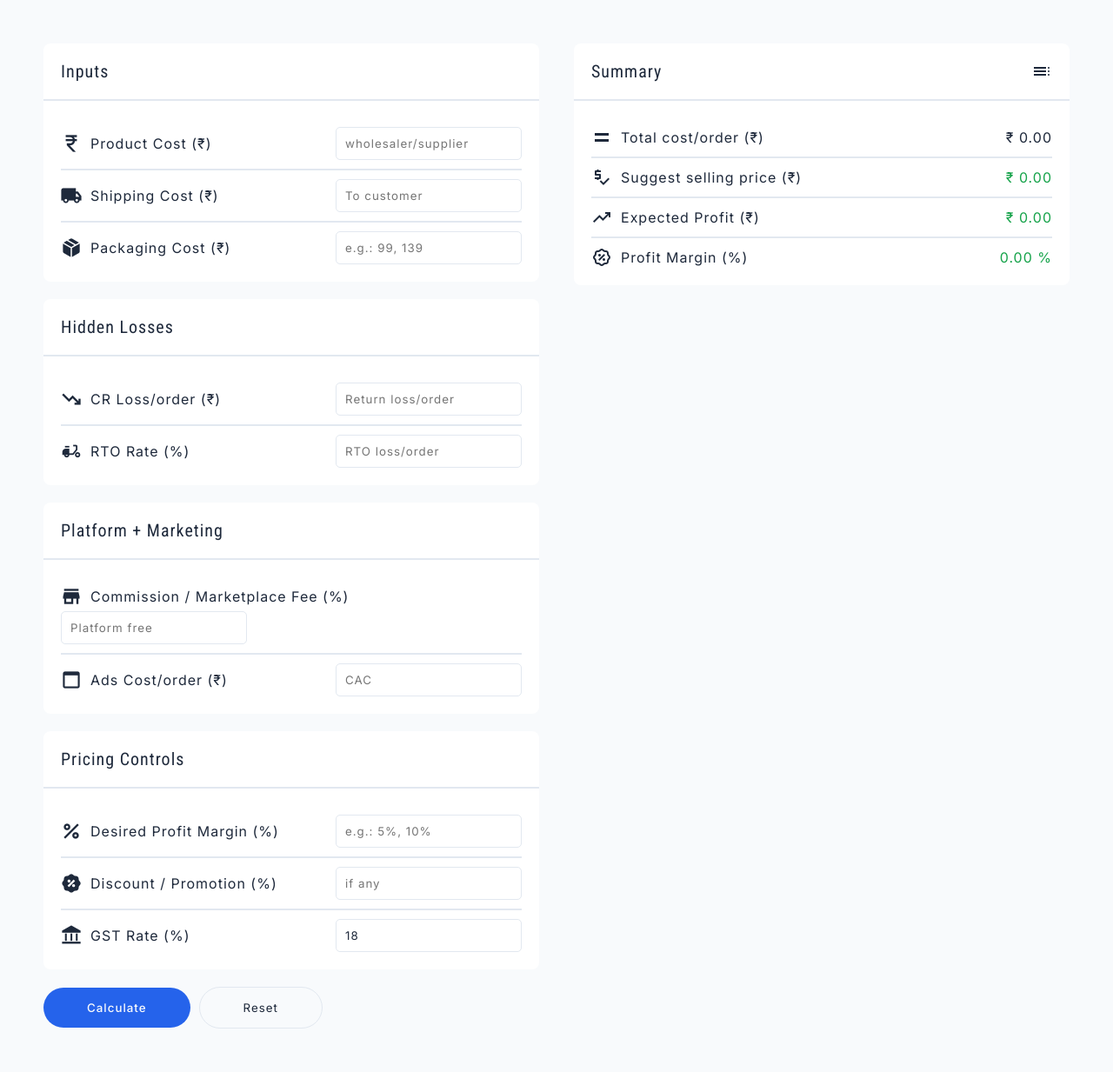
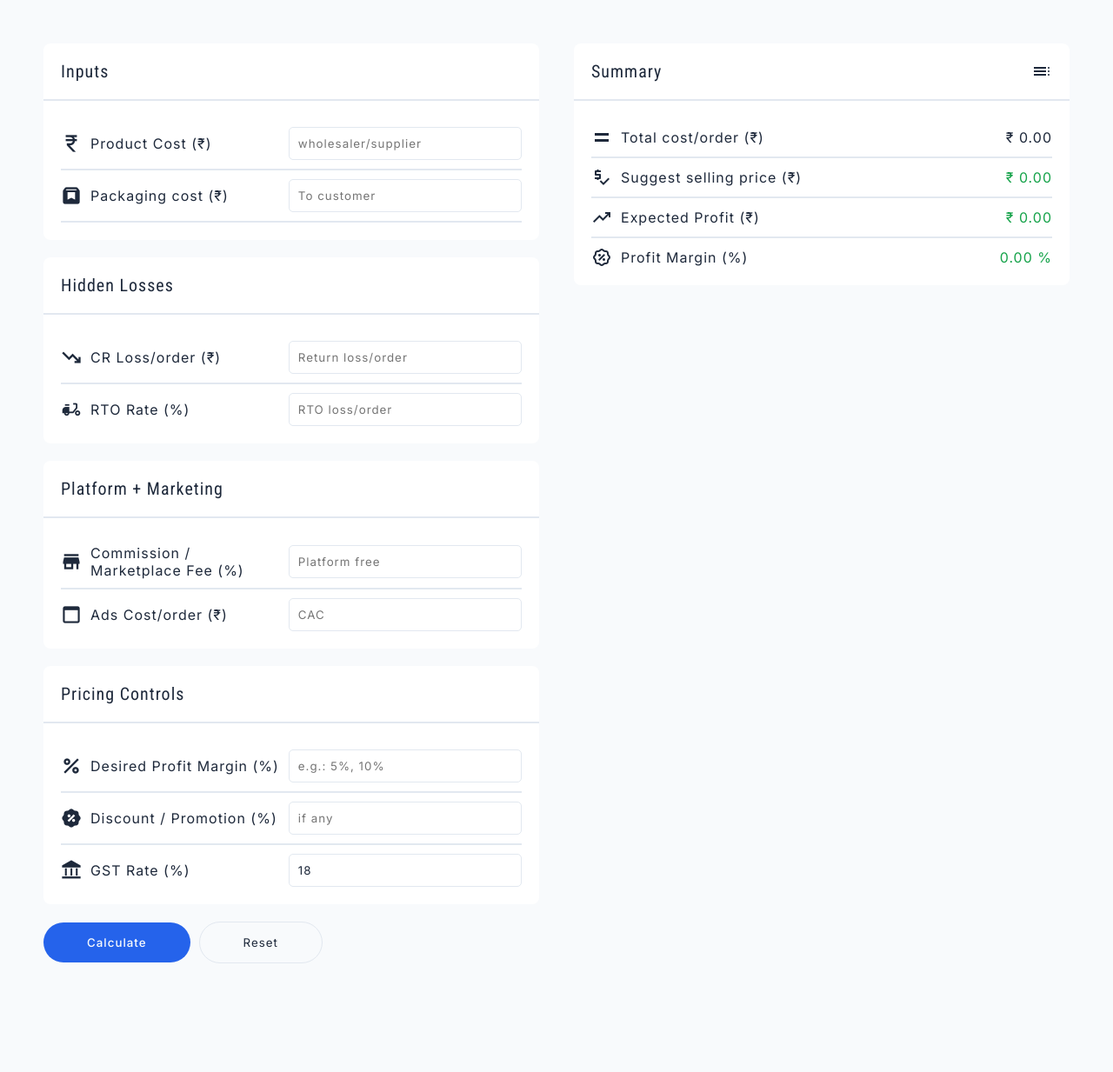
Before and after one commit to coderadi-in/seller-toolset-v3, a Flask app: page /tools/price-calculator/ in a window 1280 px wide. Shown: the part 102-1335 px from the top of the page at 87% size. After the commit the page ends 1210 px from the top, so only its background shows below. Run offline with Flask 3, Linux system fonts and the light colour scheme.

Commit message:
Updated Price Calculator. Update UI.

```diff
--- /dev/null
+++ b/static/css/anim/price_calculator.css
@@ -0,0 +1,23 @@
+/* | CALCULATOR SECTION [START] */
+.calculator .stats-card,
+.calculator .actions {
+    transform: translateY(60px);
+    opacity: 0;
+    transition:
+        transform 0.6s ease-in-out,
+        opacity 0.6s;
+}
+
+.calculator.visible .stats-card,
+.calculator.visible .actions {
+    transform: translateY(0);
+    opacity: 1;
+}
+
+.calculator .stats-card:nth-child(1) {transition-delay: 0ms;}
+.calculator .stats-card:nth-child(2) {transition-delay: 100ms;}
+.calculator .stats-card:nth-child(3) {transition-delay: 200ms;}
+.calculator .stats-card:nth-child(4) {transition-delay: 300ms;}
+.calculator .stats-card:nth-child(5) {transition-delay: 400ms;}
+.calculator .actions {transition-delay: 500ms;}
+/* | CALCULATOR SECTION [END] */
--- a/static/css/pages/cr_calculator.css
+++ b/static/css/pages/cr_calculator.css
@@ -13,7 +13,10 @@
 .stats-card .body {padding: 20px;}
 
 .stats-card .input-row label,
-.stats-card .input-row input {flex: 1;}
+.stats-card .input-row input,
+.stats-card .input-row .output-data {width: 100%;}
+
+.stats-card .input-row .output-data {text-align: end;}
 /* | STATS-CARD [END] */
 
 /* | RIGHT PANEL STATS CARD [START] */
--- a/static/css/pages/price_calculator.css
+++ b/static/css/pages/price_calculator.css
@@ -10,8 +10,13 @@
 
 .stats-card .heading .h3 {padding: 20px;}
 .stats-card .heading .symbol {padding: 20px;}
+.stats-card .body {padding: 20px;}
 
-.stats-card .body {padding: 20px;}
+.stats-card .input-row label,
+.stats-card .input-row input,
+.stats-card .input-row .output-data {width: 100%;}
+
+.stats-card .input-row .output-data {text-align: end;}
 /* | STATS-CARD [END] */
 
 /* | RIGHT PANEL STATS CARD [START] */
@@ -21,3 +26,10 @@
 @media (max-width: 1024px) {
     .calculator .section {flex-direction: column;}
 }
+
+@media (max-width: 568px) {
+    .input-row {
+        flex-direction: column;
+        align-items: start;
+    }
+}
--- a/static/js/pages/price_calculator.js
+++ b/static/js/pages/price_calculator.js
@@ -1,6 +1,8 @@
+// ? IMPORTING OBSERVER
+import { observer } from '../base/observer.js';
+
 // ? GETTING DOC ELEMENTS
 const productCost = document.getElementById('productCost');
-const shippingCost = document.getElementById('shippingCost');
 const packagingCost = document.getElementById('packagingCost');
 const crLoss = document.getElementById('crLoss');
 const rtoRate = document.getElementById('rtoRate');
@@ -23,7 +25,6 @@ const profitMarginOutput = document.getElementById('profitMargin');
 // * FUNCTION TO GET SUMMARY INSIGHTS
 function getPricingInsights({
     productCost,          // ₹
-    shippingCost,         // ₹
     packagingCost,        // ₹
     crLossPerOrder,       // ₹
 
@@ -44,12 +45,11 @@ function getPricingInsights({
 
     // 1. ESTIMATE RTO LOSS
     // Assumption: RTO loss mainly adds shipping + packaging again
-    const rtoLossPerOrder = rtoRate * (shippingCost + packagingCost);
+    const rtoLossPerOrder = rtoRate * packagingCost;
 
     // 2. BASE COST (DIRECT EXPENSE)
     const baseCost =
         productCost +
-        shippingCost +
         packagingCost +
         crLossPerOrder +
         rtoLossPerOrder +
@@ -101,7 +101,6 @@ function getPricingInsights({
 // & PRICE CALCULATION FUNCTIONALITY
 calculateBtn.addEventListener('click', () => {
     const productCostValue = Number(productCost.value) || 0;
-    const shippingCostValue = Number(shippingCost.value) || 0;
     const packagingCostValue = Number(packagingCost.value) || 0;
     const crLossValue = Number(crLoss.value) || 0;
     const rtoRateValue = Number(rtoRate.value) || 0;
@@ -114,7 +113,6 @@ calculateBtn.addEventListener('click', () => {
     try {
         const results = getPricingInsights({
             productCost: productCostValue,
-            shippingCost: shippingCostValue,
             packagingCost: packagingCostValue,
             crLossPerOrder: crLossValue,
             rtoRatePercent: rtoRateValue,
@@ -142,7 +140,6 @@ calculateBtn.addEventListener('click', () => {
 // & RESET FUNCTIONALITY
 resetBtn.addEventListener('click', () => {
     productCost.value = '';
-    shippingCost.value = '';
     packagingCost.value = '';
     crLoss.value = '';
     rtoRate.value = '';
@@ -157,3 +154,14 @@ resetBtn.addEventListener('click', () => {
     expectedProfitOutput.textContent = '\u20B9 0.00';
     profitMarginOutput.textContent = '0.00 %';
 })
+
+// ? GETTING SECTION ELEMENTS
+const calculatorSection = document.querySelector('.calculator');
+
+// & PREPARING OBSERVABLES ARRAY
+const observables = [calculatorSection];
+
+// & OBSERVING ELEMENTS
+observables.forEach((observable) => {
+    observer.observe(observable)
+})
--- a/templates/pages/cr_calculator.html
+++ b/templates/pages/cr_calculator.html
@@ -105,7 +105,7 @@
                                     <span class="symbol fl-icon">trending_down</span>
                                     <span class="text">CR Loss (₹)</span>
                                 </label>
-                                <span class="output text" id="crLossOutput">₹ 0.00</span>
+                                <span class="output text output-data" id="crLossOutput">₹ 0.00</span>
                             </div>
                             <hr class="divider">
 
@@ -114,7 +114,7 @@
                                     <span class="symbol fl-icon">toll</span>
                                     <span class="text">RTO Loss (₹)</span>
                                 </label>
-                                <span class="output text" id="rtoLossOutput">₹ 0.00</span>
+                                <span class="output text output-data" id="rtoLossOutput">₹ 0.00</span>
                             </div>
                             <hr class="divider">
 
@@ -123,7 +123,7 @@
                                     <span class="symbol fl-icon">equal</span>
                                     <span class="text">Total Loss (₹)</span>
                                 </label>
-                                <span class="output text" id="totalLossOutput">₹ 0.00</span>
+                                <span class="output text output-data" id="totalLossOutput">₹ 0.00</span>
                             </div>
                         </div>
                     </div>
--- a/templates/pages/price_calculator.html
+++ b/templates/pages/price_calculator.html
@@ -27,7 +27,7 @@
                         </div>
 
                         <div class="body column gap-10">
-                            <div class="input-row res-row h-sb gap-5">
+                            <div class="input-row row h-sb gap-5">
                                 <label for="productCost" class="row gap-10">
                                     <span class="symbol fl-icon">currency_rupee</span>
                                     <span class="text">Product Cost (₹)</span>
@@ -36,22 +36,14 @@
                             </div>
                             <hr class="divider">
 
-                            <div class="input-row res-row h-sb gap-5">
-                                <label for="shippingCost" class="row gap-10">
-                                    <span class="symbol fl-icon">local_shipping</span>
-                                    <span class="text">Shipping Cost (₹)</span>
+                            <div class="input-row row h-sb gap-5">
+                                <label for="packagingCost" class="row gap-10">
+                                    <span class="symbol fl-icon">box</span>
+                                    <span class="text">Packaging cost (₹)</span>
                                 </label>
-                                <input type="number" name="shippingCost" id="shippingCost" class="input" placeholder="To customer">
+                                <input type="number" name="packagingCost" id="packagingCost" class="input" placeholder="To customer">
                             </div>
                             <hr class="divider">
-
-                            <div class="input-row res-row h-sb gap-5">
-                                <label for="packagingCost" class="row gap-10">
-                                    <span class="symbol fl-icon">package_2</span>
-                                    <span class="text">Packaging Cost (₹)</span>
-                                </label>
-                                <input type="number" name="packagingCost" id="packagingCost" class="input" placeholder="e.g.: 99, 139">
-                            </div>
                         </div>
                     </div>
 
@@ -62,7 +54,7 @@
                         </div>
 
                         <div class="body column gap-10">
-                            <div class="input-row res-row h-sb gap-5">
+                            <div class="input-row row h-sb gap-5">
                                 <label for="crLoss" class="row gap-10">
                                     <span class="symbol fl-icon">trending_down</span>
                                     <span class="text">CR Loss/order (₹)</span>
@@ -71,7 +63,7 @@
                             </div>
                             <hr class="divider">
 
-                            <div class="input-row res-row h-sb gap-5">
+                            <div class="input-row row h-sb gap-5">
                                 <label for="rtoRate" class="row gap-10">
                                     <span class="symbol fl-icon">moped</span>
                                     <span class="text">RTO Rate (%)</span>
@@ -88,7 +80,7 @@
                         </div>
 
                         <div class="body column gap-10">
-                            <div class="input-row res-row h-sb gap-5">
+                            <div class="input-row row h-sb gap-5">
                                 <label for="commissionFee" class="row gap-10">
                                     <span class="symbol fl-icon">store</span>
                                     <span class="text">Commission / Marketplace Fee (%)</span>
@@ -97,7 +89,7 @@
                             </div>
                             <hr class="divider">
 
-                            <div class="input-row res-row h-sb gap-5">
+                            <div class="input-row row h-sb gap-5">
                                 <label for="adsCost" class="row gap-10">
                                     <span class="symbol fl-icon">ad</span>
                                     <span class="text">Ads Cost/order (₹)</span>
@@ -114,7 +106,7 @@
                         </div>
 
                         <div class="body column gap-10">
-                            <div class="input-row res-row h-sb gap-5">
+                            <div class="input-row row h-sb gap-5">
                                 <label for="desiredMargin" class="row gap-10">
                                     <span class="symbol fl-icon">percent</span>
                                     <span class="text">Desired Profit Margin (%)</span>
@@ -123,7 +115,7 @@
                             </div>
                             <hr class="divider">
 
-                            <div class="input-row res-row h-sb gap-5">
+                            <div class="input-row row h-sb gap-5">
                                 <label for="discount" class="row gap-10">
                                     <span class="symbol fl-icon">percent_discount</span>
                                     <span class="text">Discount / Promotion (%)</span>
@@ -132,7 +124,7 @@
                             </div>
                             <hr class="divider">
 
-                            <div class="input-row res-row h-sb gap-5">
+                            <div class="input-row row h-sb gap-5">
                                 <label for="taxRate" class="row gap-10">
                                     <span class="symbol fl-icon">account_balance</span>
                                     <span class="text">GST Rate (%)</span>
@@ -159,39 +151,39 @@
                         </div>
 
                         <div class="body column gap-10">
-                            <div class="input-row res-row h-sb gap-5">
+                            <div class="input-row row h-sb gap-5">
                                 <label for="totalCost" class="row gap-10">
                                     <span class="symbol">equal</span>
                                     <span class="text">Total cost/order (₹)</span>
                                 </label>
-                                <span class="text" id="totalCost">₹ 0.00</span>
+                                <span class="text output-data" id="totalCost">₹ 0.00</span>
                             </div>
                             <hr class="divider">
 
-                            <div class="input-row res-row h-sb gap-5">
+                            <div class="input-row row h-sb gap-5">
                                 <label for="sellingPrice" class="row gap-10">
                                     <span class="symbol">price_check</span>
                                     <span class="text">Suggest selling price (₹)</span>
                                 </label>
-                                <span class="output text" id="sellingPrice">₹ 0.00</span>
+                                <span class="output text output-data" id="sellingPrice">₹ 0.00</span>
                             </div>
                             <hr class="divider">
 
-                            <div class="input-row res-row h-sb gap-5">
+                            <div class="input-row row h-sb gap-5">
                                 <label for="expectedProfit" class="row gap-10">
                                     <span class="symbol">trending_up</span>
                                     <span class="text">Expected Profit (₹)</span>
                                 </label>
-                                <span class="output text" id="expectedProfit">₹ 0.00</span>
+                                <span class="output text output-data" id="expectedProfit">₹ 0.00</span>
                             </div>
                             <hr class="divider">
 
-                            <div class="input-row res-row h-sb gap-5">
+                            <div class="input-row row h-sb gap-5">
                                 <label for="profitMargin" class="row gap-10">
                                     <span class="symbol">percent_discount</span>
                                     <span class="text">Profit Margin (%)</span>
                                 </label>
-                                <span class="output text" id="profitMargin">0.00 %</span>
+                                <span class="output text output-data" id="profitMargin">0.00 %</span>
                             </div>
                         </div>
                     </div>
@@ -200,7 +192,7 @@
         </section>
     </main>
 
-    <script src="{{ url_for('static', filename='js/pages/price_calculator.js') }}"></script>
+    <script type="module" src="{{ url_for('static', filename='js/pages/price_calculator.js') }}"></script>
 </body>
 
 </html>
```
Also changed, not shown: .TXT (added).
